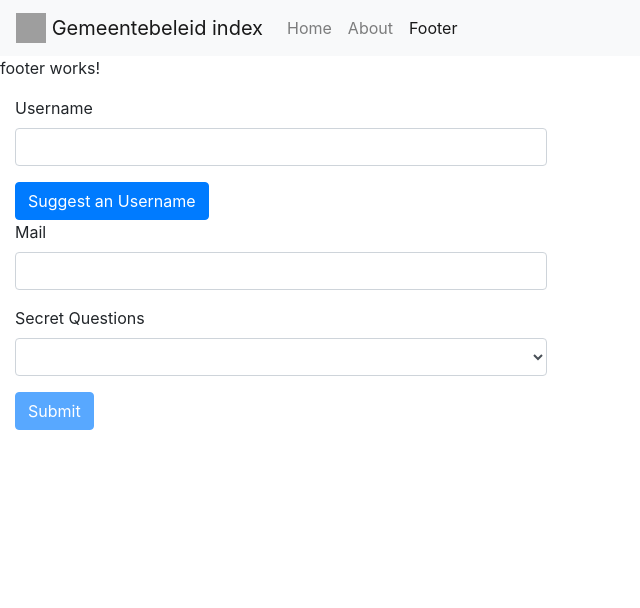
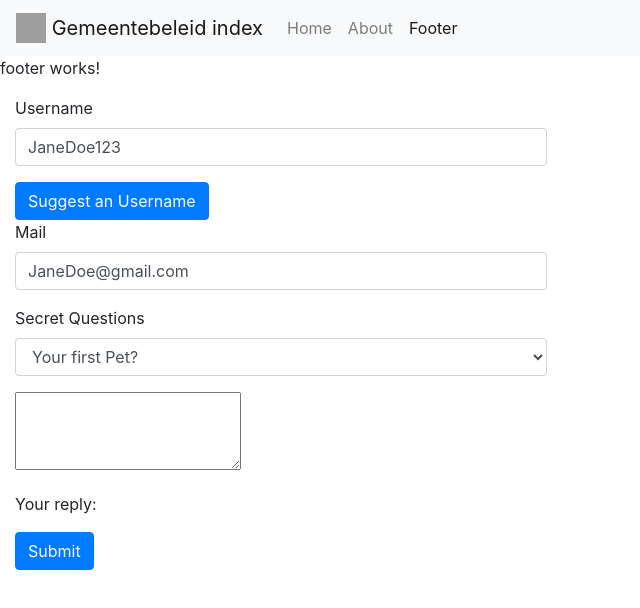
Before and after one commit to fRedelaar/webscrapingApp, an Angular app: page /footer in a window 1280 px wide. Shown: the top 608 px of the page, without its empty margins (0-640 px from the left). Built offline with nearby package versions, Linux system fonts and the light colour scheme; grey boxes are pictures that could not be loaded.

Commit message:
two way data binding

```diff
--- a/src/app/footer/footer.component.html
+++ b/src/app/footer/footer.component.html
@@ -15,22 +15,27 @@
               ngModel
               name="username"
               required
+              ngModel="JaneDoe123"
             >
           </div>
           <button class="btn btn-primary" type="button">Suggest an Username</button>
           <div class="form-group">
             <label for="email">Mail</label>
-            <input type="email" id="email" class="form-control" ngModel name="email" required email #email="ngModel">
+            <input type="email" id="email" class="form-control" ngModel name="email" required email #email="ngModel" ngModel="JaneDoe@gmail.com">
           </div>
           <span class="help-block" *ngIf="!email.valid && email.touched">Please enter a valid email address</span>
         </div>
         <div class="form-group">
           <label for="secret">Secret Questions</label>
-          <select id="secret" class="form-control" ngModel name="secret">
+          <select id="secret" class="form-control" [ngModel]="defaultQuestion" name="secret">
             <option value="pet">Your first Pet?</option>
             <option value="teacher">Your first teacher?</option>
           </select>
         </div>
+        <div class="form-group">
+          <textarea name="questionAnswer" rows="3" class="control" [(ngModel)]="answer"></textarea>
+        </div>
+        <p>Your reply: {{answer}}</p>
         <button class="btn btn-primary" type="submit" [disabled]="!f.valid">Submit</button>
       </form>
     </div>
--- a/src/app/footer/footer.component.ts
+++ b/src/app/footer/footer.component.ts
@@ -1,4 +1,4 @@
-import { Component, OnInit } from '@angular/core';
+import {Component, OnInit, ViewChild} from '@angular/core';
 import { NgForm } from '@angular/forms';
 
 @Component({
@@ -7,13 +7,16 @@
   styleUrls: ['./footer.component.css']
 })
 export class FooterComponent implements OnInit {
+  @ViewChild('f') signupForm: NgForm;
+  defaultQuestion = 'pet';
+  answer = '';
 
   suggestUsername() {
     const suggestedName = 'Superuser';
   }
 
   onSubmit(form: NgForm) {
-    console.log(form);
+    console.log(this.signupForm);
   }
   constructor() { }
 
```
